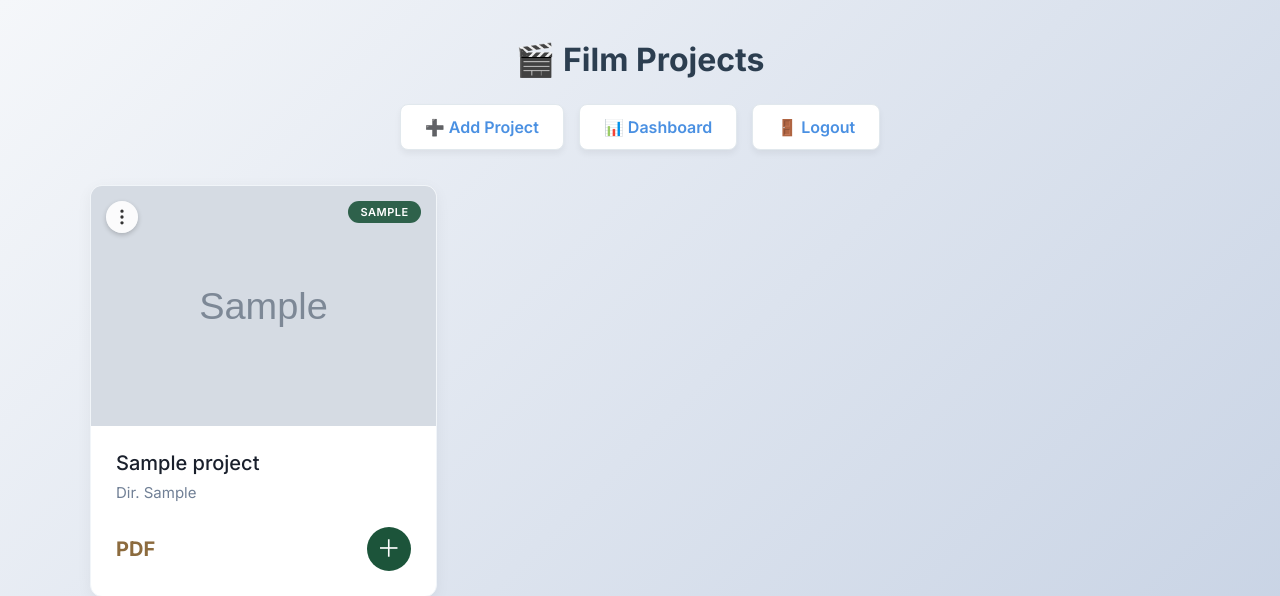
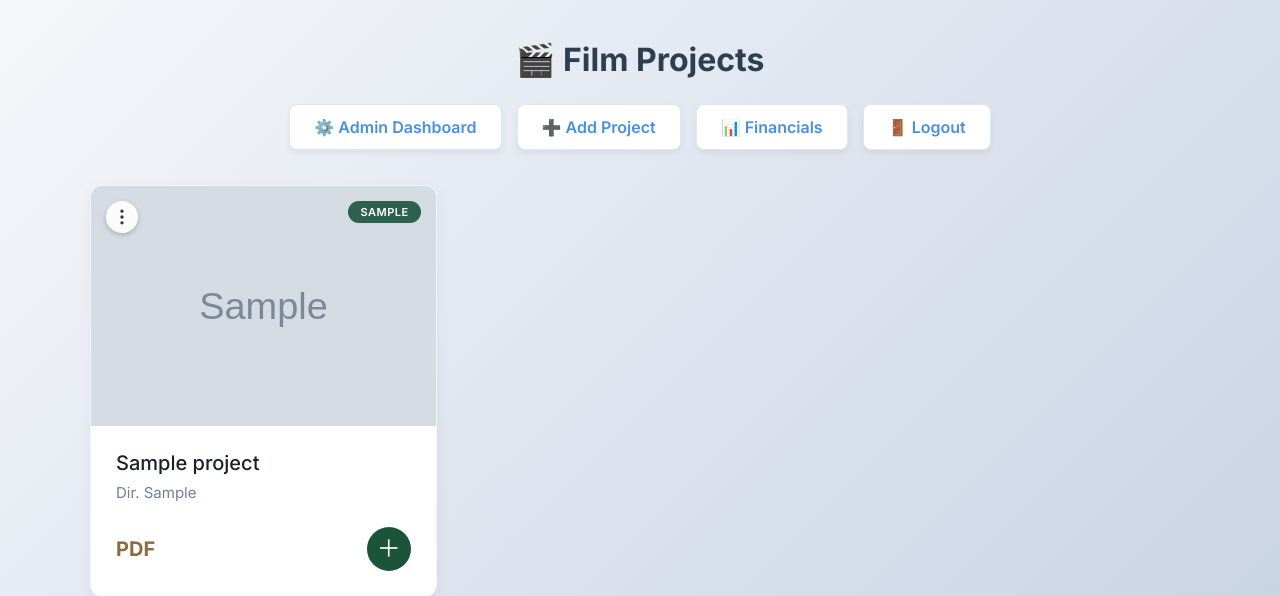
Before and after one commit to josephmathew18/Film-Production-Manager, a Django app: page /home/ in a window 1280 px wide. Shown: the top 596 px of the page. Run offline with Django 5.2, Linux system fonts and the light colour scheme; a user stored in the database is signed in; tables that the repository leaves empty hold one stand-in row (values such as "Sample post"); grey boxes marked "Sample" are stand-in pictures.

Commit message:
Add admin dashboard link to home top bar

```diff
--- a/project/templates/home.html
+++ b/project/templates/home.html
@@ -271,9 +271,12 @@
 
     <div class="top-bar">
         {% if request.user.userprofile.role == 'admin' or request.user.is_superuser %}
+        <a href="/admin-dashboard/">⚙️ Admin Dashboard</a>
         <a href="/add/">➕ Add Project</a>
+        {% elif request.user.userprofile.role == 'production_manager' %}
+        <a href="/manager-dashboard/">🛠️ Manager Dashboard</a>
         {% endif %}
-        <a href="/dashboard/">📊 Dashboard</a>
+        <a href="/dashboard/">📊 Financials</a>
         <a href="/logout/">🚪 Logout</a>
     </div>
 
```
